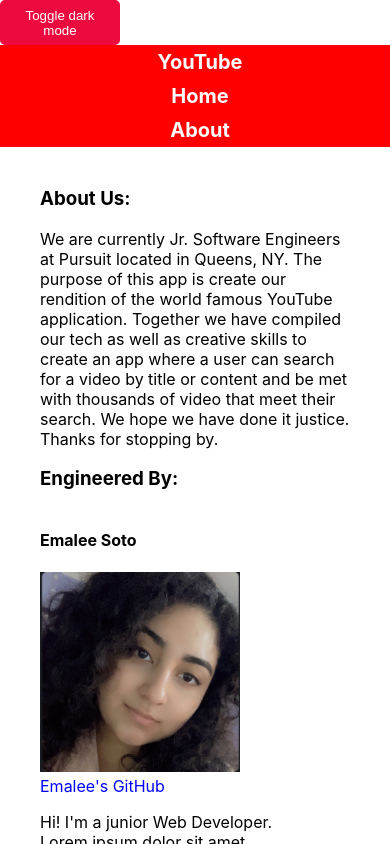
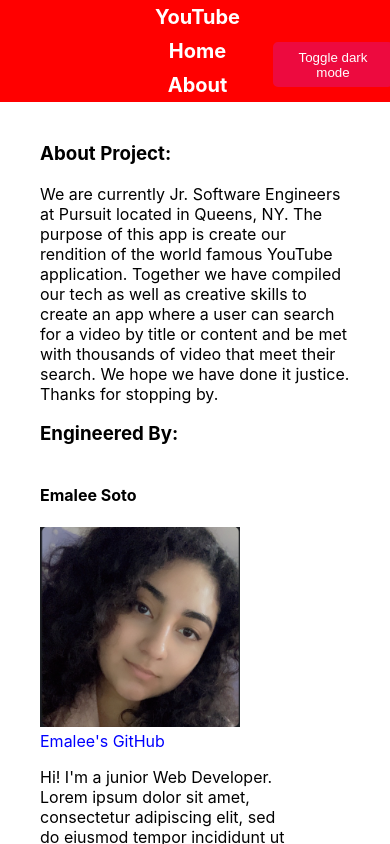
Before and after one commit to lchen6283/Group-4-YouTube-Clone-Project, a React (Create React App) app: page /about in a window 390 px wide. Shown: the top 844 px of the page. Built offline with nearby package versions, Linux system fonts and the light colour scheme.

Commit message:
fixed dark mode button

```diff
--- a/src/components/About.js
+++ b/src/components/About.js
@@ -11,7 +11,7 @@ import Lawrence from "../DevPics/Lawrence.png";
 const About = () => {
   return (
     <div className="about">
-      <h3>About Us:</h3>
+      <h3>About Project:</h3>
       <p>
         We are currently Jr. Software Engineers at Pursuit located in Queens,
         NY. The purpose of this app is create our rendition of the world famous
--- a/src/components/Nav.css
+++ b/src/components/Nav.css
@@ -9,7 +9,7 @@ header {
 
 .header h1 {
   color: white;
-  padding-left: 10px;
+  margin-left: 10px;
 }
 
 h1:hover {
--- a/src/components/VideoList.css
+++ b/src/components/VideoList.css
@@ -3,24 +3,12 @@
   grid-template-columns: repeat(2, 1fr);
 }
 
-img.videos {
-  width: 70%;
-  height: 75%;
-  padding-top: 20px;
-}
-
-img.videos:hover {
-  transition: all 0.5s ease;
-  transform: scale(1.1);
-}
-
-p2 {
+p.title {
   font-size: larger;
   background-color: white;
-  /* border-style: solid; */
-  width: 50%;
   text-align: center;
   color: black;
+  display: inline;
   padding: 0px 10px;
 }
 
--- a/src/components/VideoList.js
+++ b/src/components/VideoList.js
@@ -25,7 +25,7 @@ const VideoList = ({ videos, passedFrom }) => {
           <div key={etag}>
             <Link to={`./videos/${id.videoId}`}>
               <VideoThumbnail video={video} />
-              <p2>{title}</p2>
+              <p className="title">{title}</p>
             </Link>
           </div>
         );
--- a/src/components/VideoThumbnail.css
+++ b/src/components/VideoThumbnail.css
@@ -1,3 +1,10 @@
-/* .hidden {
-    display: none;
-} */
+img.videos {
+  width: 70%;
+  height: 75%;
+  padding-top: 20px;
+}
+
+img.videos:hover {
+  transition: all 0.5s ease;
+  transform: scale(1.1);
+}
--- a/src/components/YouTubeTrending.css
+++ b/src/components/YouTubeTrending.css
@@ -1,3 +1,3 @@
 .youtube-trending {
-    text-align: center;
+  text-align: center;
 }
--- a/src/components/YouTubeTrending.js
+++ b/src/components/YouTubeTrending.js
@@ -31,7 +31,6 @@ export default class YouTubeTrending extends Component {
   render() {
     return (
       <div className="youtube-trending">
-        {" "}
         <SearchBar
           searchForVideo={this.searchForVideo}
           videos={this.state.videos}
--- a/src/index.css
+++ b/src/index.css
@@ -17,6 +17,19 @@ code {
   color: white;
 }
 
+.togglebutton {
+  position: fixed;
+  top: 3%;
+  left: 50%;
+  z-index: 1;
+}
+
+.toggle:hover {
+  background-color: black;
+  transition: all 0.5s ease;
+  transform: scale(1.3);
+}
+
 .toggle {
   background-color: #ed0a3f;
   color: white;
@@ -25,10 +38,10 @@ code {
   height: 45px;
   width: 120px;
 }
-/*
-.togglebutton {
-  position: sticky;
-  top: 0px;
-  left: 700px;
-  bottom: -10px;
-} */
+
+@media (max-width: 767px) {
+  .togglebutton {
+    top: 5%;
+    left: 70%;
+  }
+}
```
